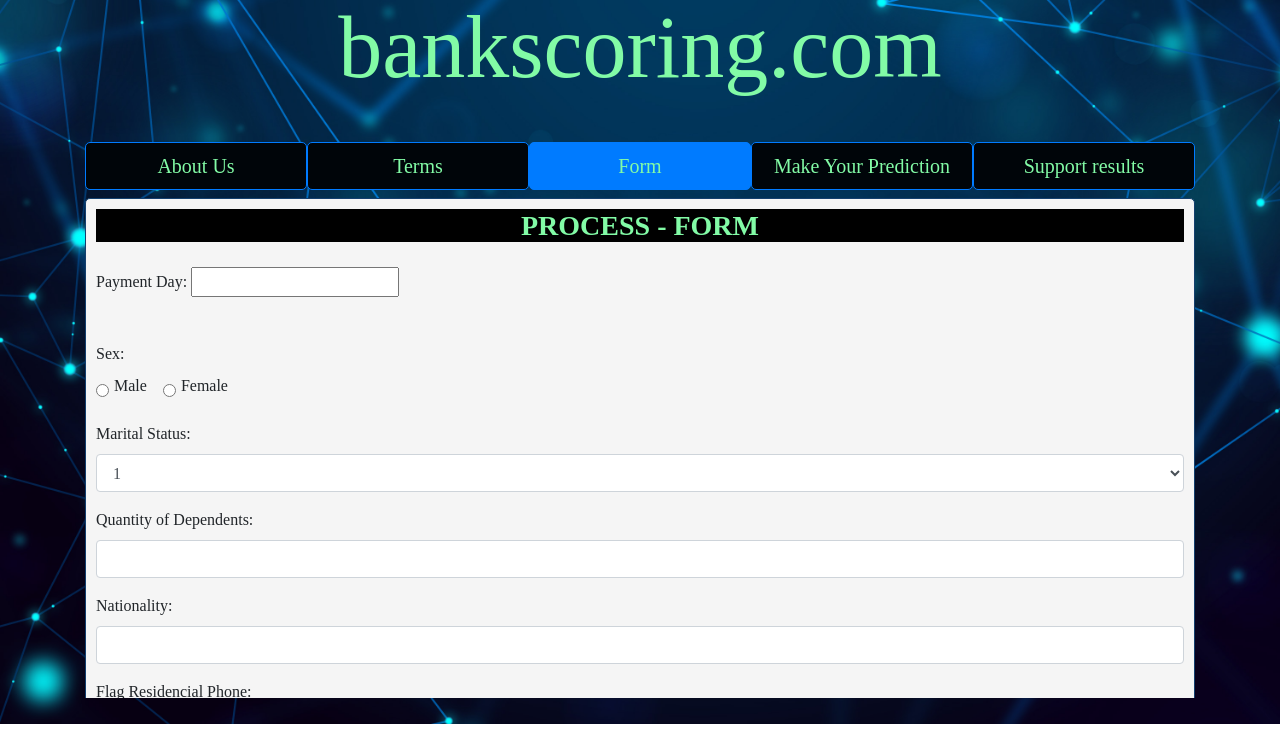
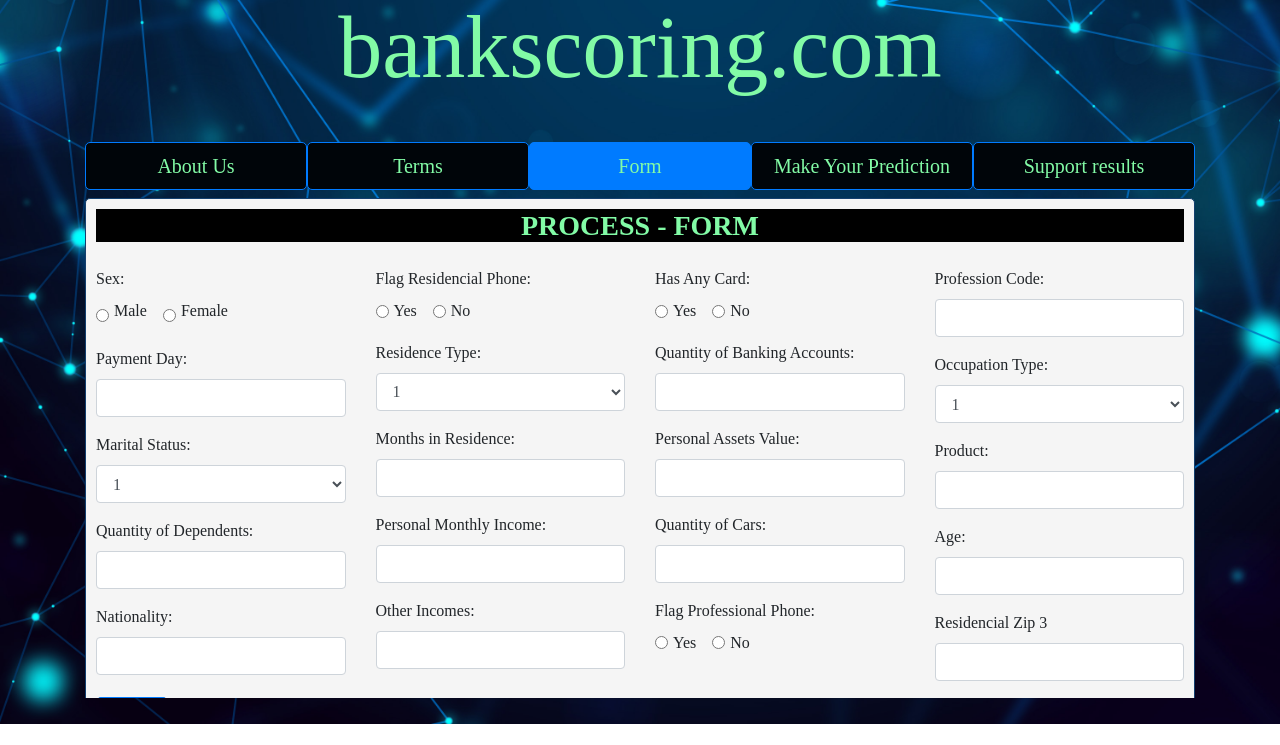
Before and after one commit to DobleL2/Credit_Risk_Analysis, a Flask app: page /process_form in a window 1280 px wide, after a click on "Form". Shown: the part 104-849 px from the top of the page. Run offline with Flask 2, Linux system fonts and the light colour scheme; some libraries are stand-ins or nearby versions.

Commit message:
Updating form

```diff
--- a/api/templates/index.html
+++ b/api/templates/index.html
@@ -222,11 +222,8 @@
                         <h3>Process - Form</h3>
                     </div>
                     <form action="{{ url_for('app_router.process_form') }}" method="POST">
-                        <div class = "form-group">
-                            <label for="payment_day">Payment Day:</label>
-                            <input type="number" id="payment_day" name="PAYMENT_DAY" min="1" step="1" pattern="\d*" oninput="this.value = this.value.replace(/\D/, '')"><br><br>
-                        </div>
-
+                        <div class="row">
+                            <div class="col-md-3">
                                 <div class = "form-group">
                                     <label>Sex:</label><br>
                                     <div class="form-check form-check-inline">
@@ -238,7 +235,10 @@
                                         <label class="form_check-label" for="female">Female</label>
                                     </div>
                                 </div>
-
+                                <div class="form-group">
+                                    <label for="payment_day">Payment Day:</label>
+                                    <input type="number" id="payment_day" name="PAYMENT_DAY" class="form-control" min="1" step="1" pattern="\d*" oninput="this.value = this.value.replace(/\D/, '')">
+                                </div>
 
                                 <div class="form-group">
                                     <label for="marital_status">Marital Status:</label>
@@ -263,6 +263,9 @@
                                     <input type="number" class="form-control" id="nationality" name="NACIONALITY" min="1" step="1" pattern="\d*" oninput="this.value = this.value.replace(/\D/, '')">
                                 </div>
 
+
+                            </div>
+                            <div class='col-md-3'>
                                 <div class="form-group">
                                     <label for="flag_residencial_phone">Flag Residencial Phone:</label><br>
                                     <div class="form-check form-check-inline">
@@ -301,6 +304,9 @@
                                     <input type="number" class="form-control" id="other_incomes" name="OTHER_INCOMES" min="1">
                                 </div>
 
+
+                            </div>
+                            <div class='col-md-3'>
                                 <div class="form-group">
                                     <label for="has_any_card">Has Any Card:</label><br>
                                     <div class="form-check form-check-inline">
@@ -317,7 +323,6 @@
                                     <label for="quant_banking_accounts">Quantity of Banking Accounts:</label>
                                     <input type="number" class="form-control" id="quant_banking_accounts" name="QUANT_BANKING_ACCOUNTS" min="1" step="1" pattern="\d*" oninput="this.value = this.value.replace(/\D/, '')">
                                 </div>
-
                                 <div class="form-group">
                                     <label for="personal_assets_value">Personal Assets Value:</label>
                                     <input type="number" class="form-control" id="personal_assets_value" name="PERSONAL_ASSETS_VALUE" min="1">
@@ -339,7 +344,8 @@
                                         <label class="form-check-label" for="flag_professional_phone_no">No</label>
                                     </div>
                                 </div>
-
+                            </div>
+                            <div class='col-md-3'>
                                 <div class="form-group">
                                     <label for="profession_code">Profession Code:</label>
                                     <input type="number" class="form-control" id="profession_code" name="PROFESSION_CODE" min="1">
@@ -369,6 +375,8 @@
                                 <div class="form-group">
                                     <label for="residencial_zip_3">Residencial Zip 3</label>
                                     <input type="number" class="form-control" id="residencial_zip_3" name="RESIDENCIAL_ZIP_3">
+                                </div>
+                            </div>
                         </div>
 
                         <input type="submit" class="btn btn-primary" value="Submit">
--- a/docker-compose.yml
+++ b/docker-compose.yml
@@ -20,6 +20,7 @@
       - redis
       #- model
     volumes:
+      - ./api:/src # Mount the local 'api' directory into the '/src' directory in the container
       - ./feedback:/src/feedback
       - ./uploads:/src/static/uploads
 
@@ -38,4 +39,5 @@
     depends_on:
       - redis
     volumes:
+      - ./model:/src # Mount the local 'model' directory into the '/src' directory in the container
       - ./uploads:/src/uploads
```
Lines whose indentation alone changed are shown as unchanged.
